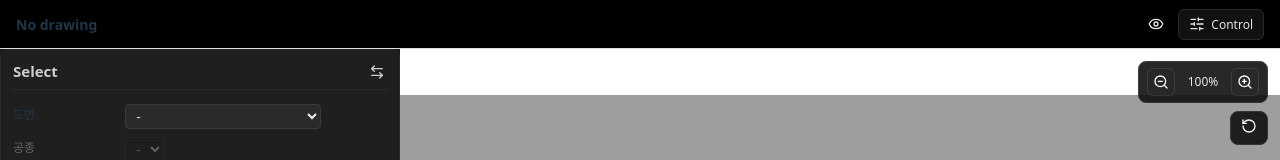
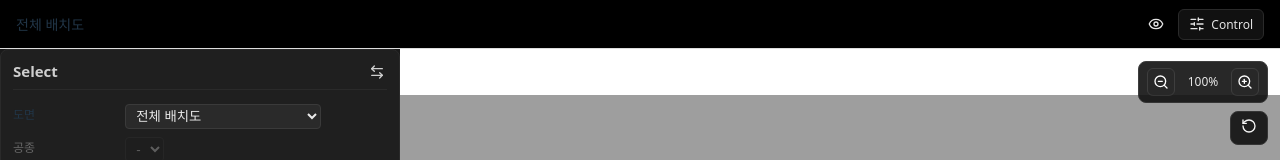
Before and after one commit to Donghunn-Lee/drawing-viewer, a React (Vite) app: page / in a window 1280 px wide. Shown: the top 160 px of the page. Built offline with nearby package versions, Linux system fonts and the light colour scheme.

Commit message:
fix: select root drawing by default on initial load

```diff
--- a/src/features/viewer/ViewerPane/ViewerPane.tsx
+++ b/src/features/viewer/ViewerPane/ViewerPane.tsx
@@ -113,6 +113,16 @@ export const ViewerPane = ({ context, setContext, viewerLayout, setViewerLayout
   };
 
   useEffect(() => {
+    if (!rootDrawing) return;
+    if (context.activeDrawingId) return;
+
+    setContext((prev) => ({
+      ...prev,
+      activeDrawingId: rootDrawing.id,
+    }));
+  }, [rootDrawing, context.activeDrawingId, setContext]);
+
+  useEffect(() => {
     if (prevDrawingId.current && prevDrawingId.current !== context.activeDrawingId) {
       setContext((prev) => ({
         ...prev,
```
